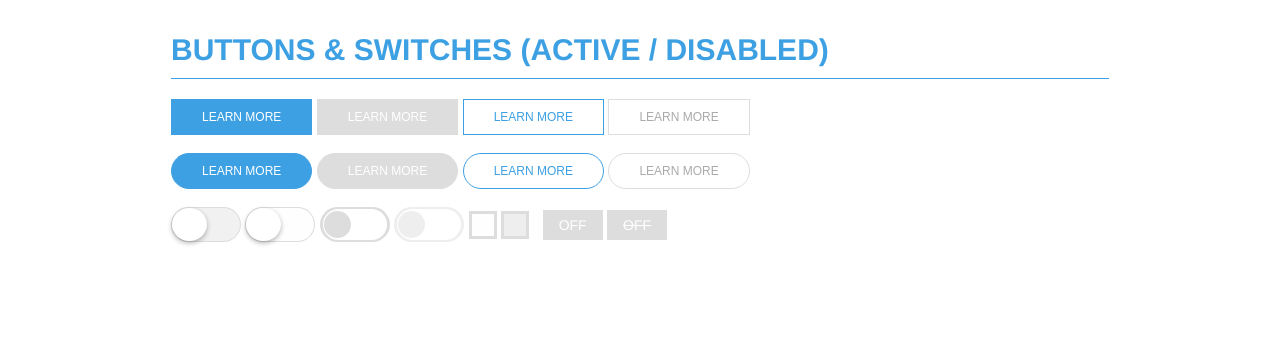
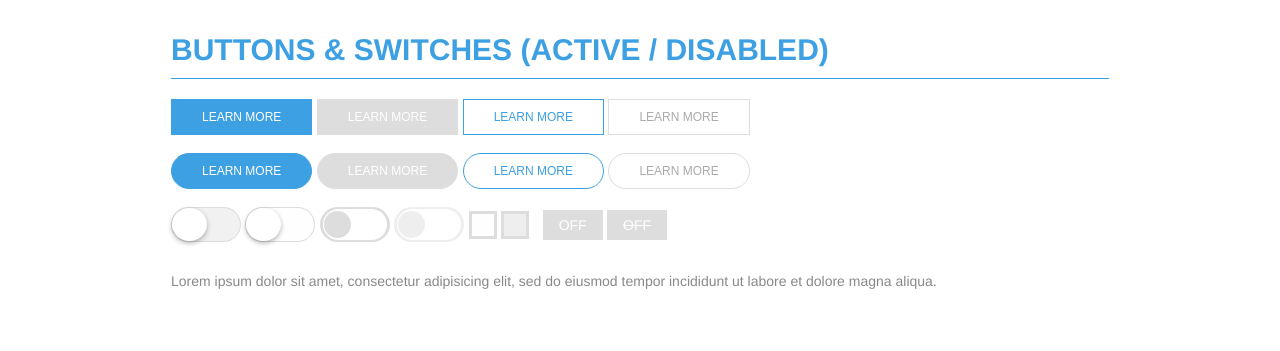
Before and after one commit to offthegridcoders/professional-template, a website: page src/html/index.html in a window 1280 px wide. Shown: the part 1829-2180 px from the top of the page. Drawn offline with Linux system fonts and the light colour scheme; files that its build step writes are made by us from their sources; files whose address does not match are found by name.

Commit message:
added lorem ipsum footer

```diff
--- a/src/html/index.html
+++ b/src/html/index.html
@@ -157,6 +157,7 @@
                   <input id="bg-toggle-10" class="bg-toggle bg-yes-no" type="checkbox" disabled>
                   <label for="bg-toggle-10" on="ON" off="OFF"></label>
                 </div>
+              <footer>Lorem ipsum dolor sit amet, consectetur adipisicing elit, sed do eiusmod tempor incididunt ut labore et dolore magna aliqua.</footer>
             </article>
           <!-- SIMPLE COPY MODULE -->
             <article class="simple-copy-article">
```
Also changed, not shown: dist/index.html.
